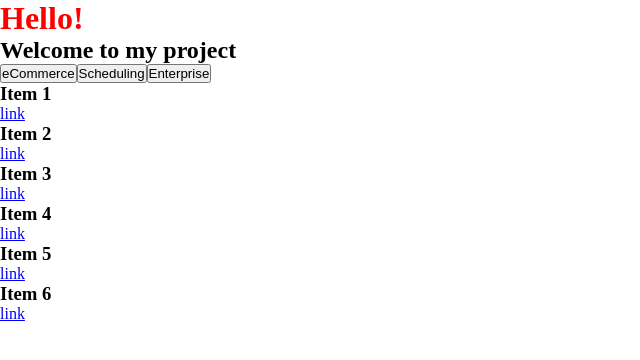
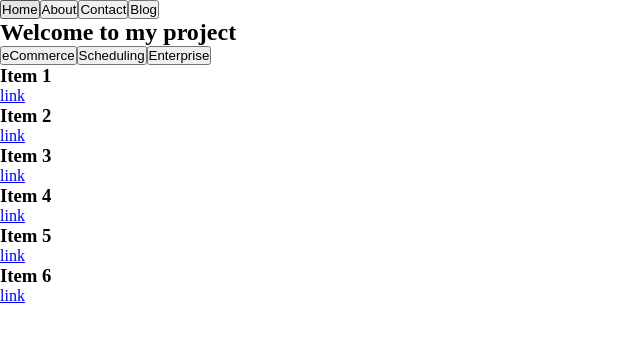
Before and after one commit to Tiana-K08/vass-react-project, a React (Vite) app: page / in a window 1280 px wide. Shown: the top 360 px of the page, without its empty margins (0-640 px from the left). Built offline with nearby package versions, Linux system fonts and the light colour scheme.

Commit message:
feat: create NavigationContainer component

```diff
--- a/src/App.jsx
+++ b/src/App.jsx
@@ -1,3 +1,4 @@
+import NavigationContainer from './components/navigation/NavigationContainer.jsx';
 import HomepageContainer from './components/homepage/HomepageContainer.jsx';
 
 import './App.css';
@@ -5,7 +6,7 @@ import './App.css';
 function App() {
   return (
     <>
-      <h1>Hello!</h1>
+      <NavigationContainer />
       <HomepageContainer />
     </>
   );
--- /dev/null
+++ b/src/components/navigation/NavigationContainer.jsx
@@ -0,0 +1,11 @@
+export default function NavigationContainer() {
+  return (
+    <div>
+      <button>Home</button>
+      <button>About</button>
+      <button>Contact</button>
+      <button>Blog</button>
+      {false ? <button>Add Blog</button> : null}
+    </div>
+  );
+}
```
